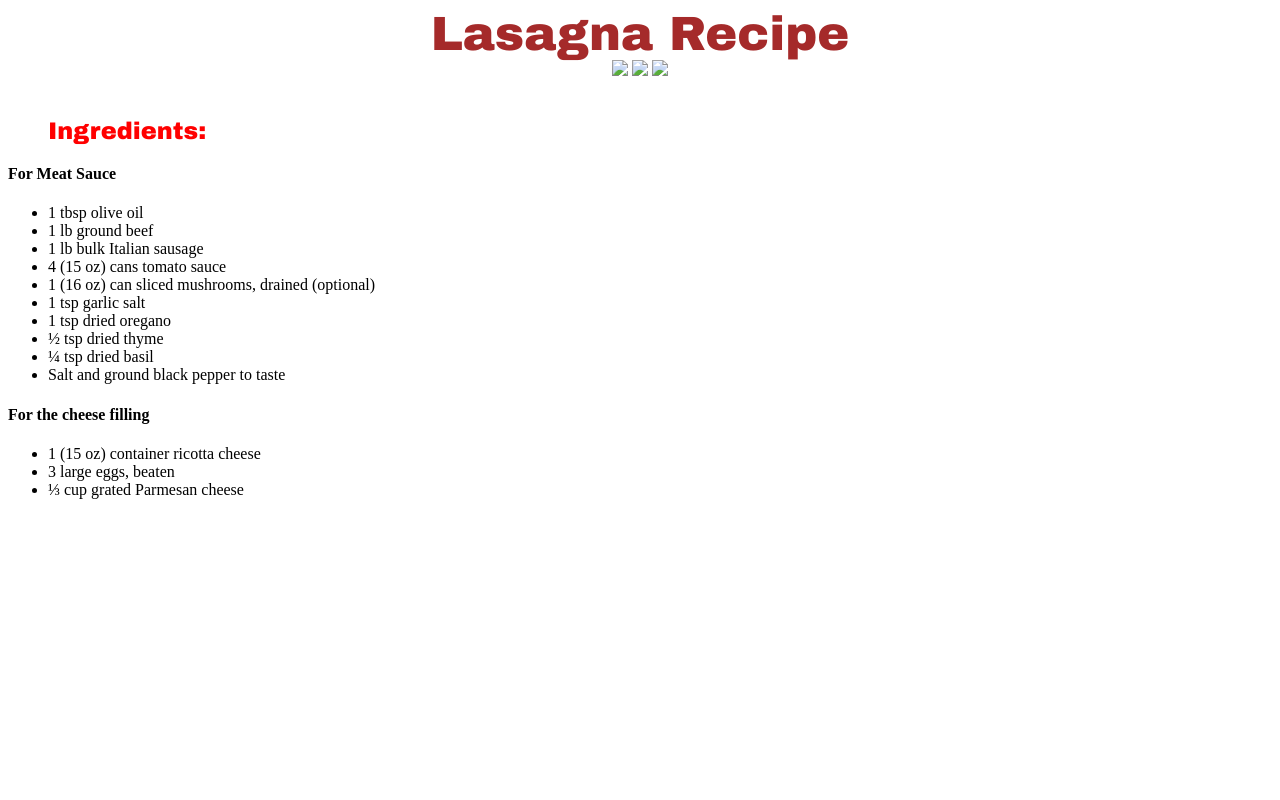
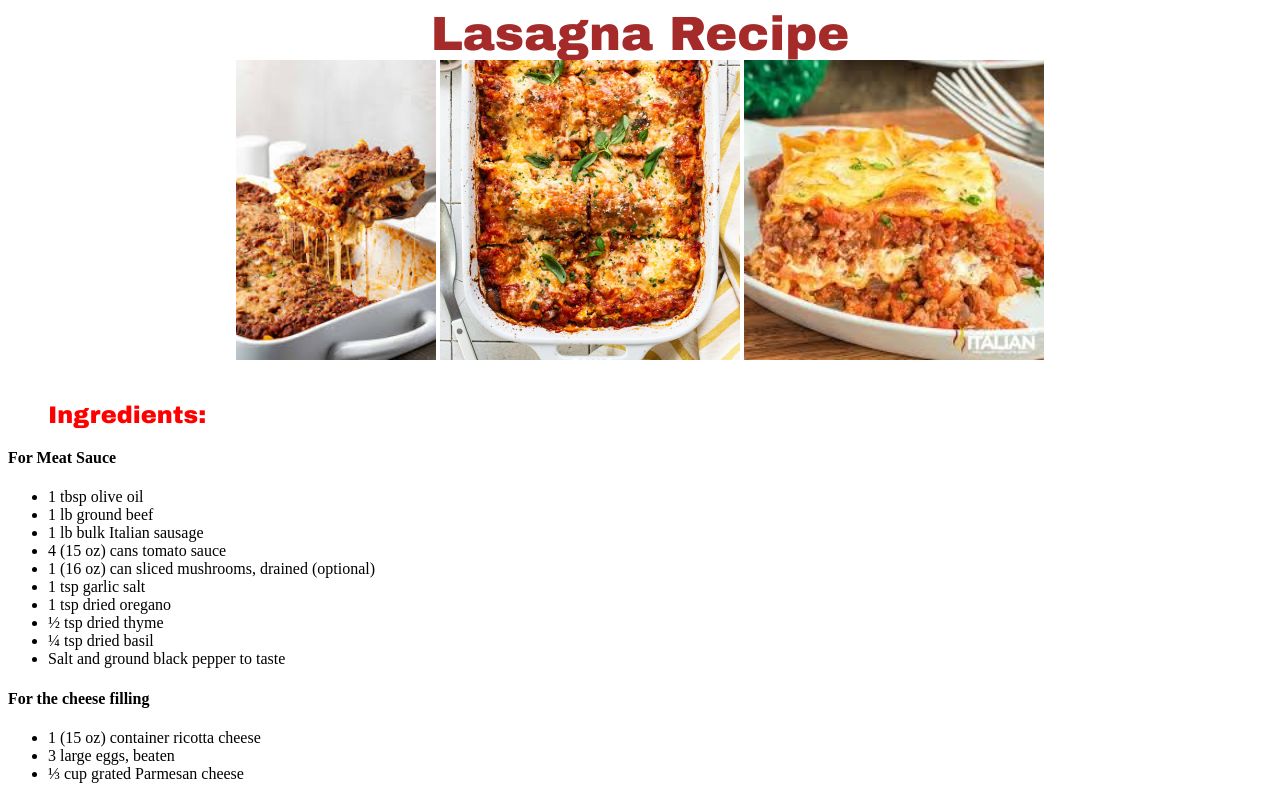
Before and after one commit to armeenashraf/my-assignment, a plain HTML site: page index.html in a window 1280 px wide. Drawn offline with Linux system fonts and the light colour scheme.

Commit message:
Update index.html

```diff
--- a/index.html
+++ b/index.html
@@ -7,9 +7,9 @@
 </head>
 <body> <center>
 <font size="8" color="brown" face="Arial Black">Lasagna Recipe</font> <br>
-<img src="images/images.jpeg" height="300">
-<img src="images/lasagna.jpg" height="300">
-<img src="images/images (1).jpeg" height="300"> <br> <br>
+<img src="images.jpeg" height="300">
+<img src="lasagna.jpg" height="300">
+<img src="images (1).jpeg" height="300"> <br> <br>
 </center>
 <font color="red" face="Arial Black"><h2>&nbsp; &nbsp;&nbsp;&nbsp;Ingredients:</h2></font>
 <h4>For Meat Sauce</h4>
@@ -31,4 +31,5 @@
     <li>⅓ cup grated Parmesan cheese </li>
 </ul>
 </body>
+
 </html>
```
